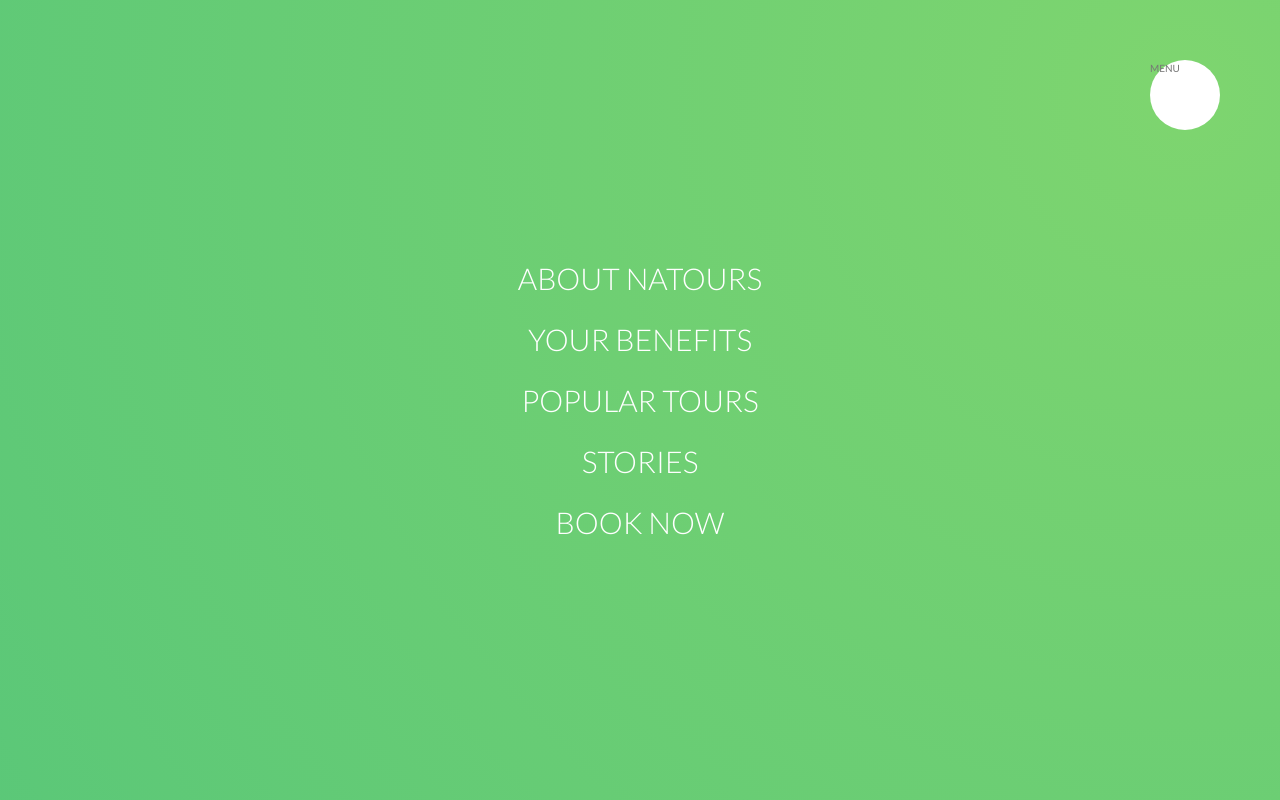
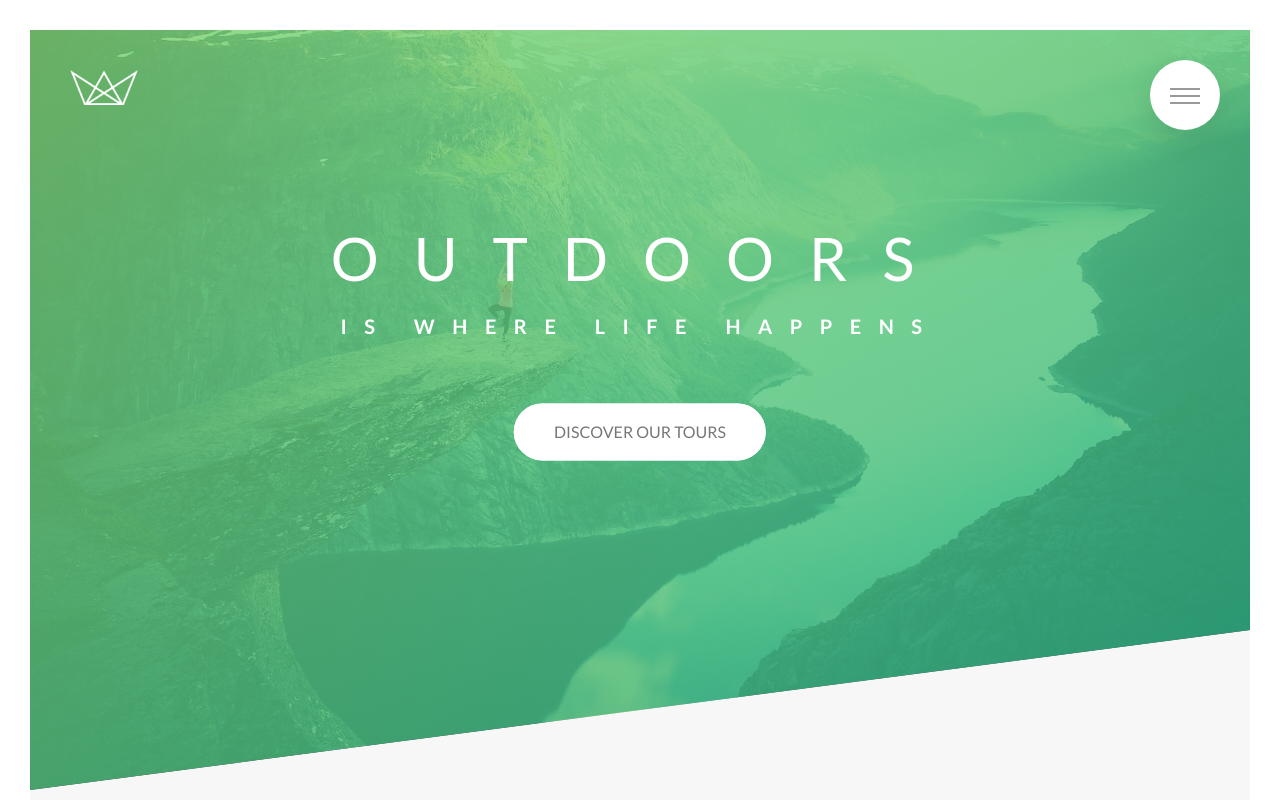
Before and after one commit to halalkharbouch/Natours, a website: page index.html in a window 1280 px wide. Shown: the top 800 px of the page. Drawn offline with Linux system fonts and the light colour scheme.

Commit message:
refactor index.html

```diff
--- a/index.html
+++ b/index.html
@@ -15,15 +15,18 @@
 <body>
     <div class="navigation">
         <input type="checkbox" class="navigation__checkbox" id="navi-toggle">
-        <label for="navi-toggle" class="navigation__button">MENU</label>
+        <label for="navi-toggle" class="navigation__button">
+            <span class="navigation__icon">&nbsp;</span>
+        </label>
         <div class="navigation__background">&nbsp;</div>
+
         <nav class="navigation__nav">
             <ul class="navigation__list">
-                <li class="navigation__item"><a href="#" class="navigation__link">About Natours</a></li>
-                <li class="navigation__item"><a href="#" class="navigation__link">Your Benefits</a></li>
-                <li class="navigation__item"><a href="#" class="navigation__link">Popular Tours</a></li>
-                <li class="navigation__item"><a href="#" class="navigation__link">Stories</a></li>
-                <li class="navigation__item"><a href="#" class="navigation__link">Book Now</a></li>
+                <li class="navigation__item"><a href="#" class="navigation__link"><span>01</span> About Natours</a></li>
+                <li class="navigation__item"><a href="#" class="navigation__link"><span>02</span> Your Benefits</a></li>
+                <li class="navigation__item"><a href="#" class="navigation__link"><span>03</span> Popular Tours</a></li>
+                <li class="navigation__item"><a href="#" class="navigation__link"><span>04</span> Stories</a></li>
+                <li class="navigation__item"><a href="#" class="navigation__link"><span>05</span> Book Now</a></li>
             </ul>
         </nav>
     </div>
--- a/sass/layout/_navigation.scss
+++ b/sass/layout/_navigation.scss
@@ -13,6 +13,9 @@
         right: 6rem;
         border-radius: 50%;
         z-index: 2000;
+        box-shadow: 0 1rem 3rem rgba($color-black, .1);
+        text-align: center;
+        cursor: pointer;
     }
 
     &__background {
@@ -24,16 +27,21 @@
         right: 6.5rem;
         background-image: radial-gradient($color-primary-light, $color-primary-dark);
         z-index: 1000;
-        transform: scale(80);
+        // transform: scale(80);
+        transition: transform .8s cubic-bezier(0.86, 0, 0.7, 1);
     }
 
     &__nav {
         height: 100vh;
-        width: 100%;
+        width: 0;
         position: fixed;
         top: 0;
-        right: 0;
+        left: 0;
         z-index: 1500;
+        opacity: 0;
+        transition: all .8s cubic-bezier(0.68, -0.55, 0.265, 1.55);
+
+
     }
 
     &__list {
@@ -43,6 +51,7 @@
         transform: translate(-50%, -50%);
         list-style: none;
         text-align: center;
+        width: 100%;
 
     }
 
@@ -53,11 +62,84 @@
     }
 
     &__link {
+        &:link,
+        &:visited {
+        display: inline-block;
         font-size: 3rem;
         font-weight: 300;
+        padding: 1rem 2rem;
         color: $color-white;
         text-decoration: none;
         text-transform: uppercase;
+        background-image: linear-gradient(128deg, transparent 0%, transparent 50%, $color-white 50%);
+        background-size: 220%;
+        transition: all .4s;
+
+        span {
+            margin-right: 1.5rem;
+            display: inline-block;
+        }
+
+        }
+
+        &:hover,
+        &:active {
+            background-position: 100%;
+            color: $color-primary;
+            transform: translateX(1rem);
+        }
+
+    }
+
+    &__checkbox:checked ~ &__background {
+        transform: scale(80);
+    }
+    &__checkbox:checked ~ &__nav {
+        opacity: 1;
+        width: 100%;
+    }
+
+    //ICON
+
+    &__icon {
+        position: relative;
+        margin-top: 3.5rem;
+        &,
+        &::before,
+        &::after {
+            width: 3rem;
+            height: 2px;
+            background-color: $color-grey-dark-2;
+            display: inline-block;
+            padding: 0;
+
+
+        }
+
+        &::before,
+        &::after {
+            content: '';
+            position: absolute;
+            left: 0;
+            transition: all .2s;
+
+
+        }
+
+        &::before {
+            top: -.7rem;
+        }
+
+        &::after {
+            top: .7rem;
+        }
+    }
+
+    &__button:hover &__icon::before {
+        top: -1rem;
+    }
+    &__button:hover &__icon::after {
+        top: 1rem;
     }
 
 
```
Also changed, not shown: css/main.css, css/main.min.css.
